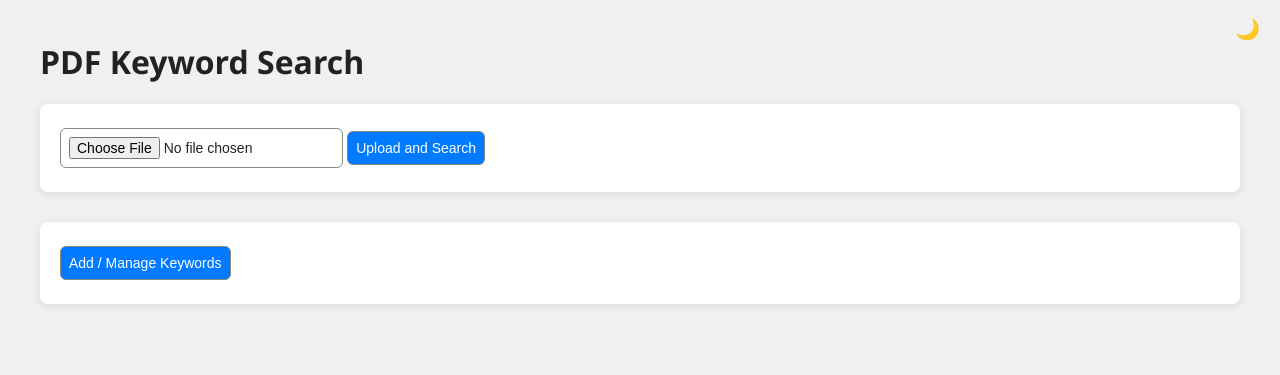
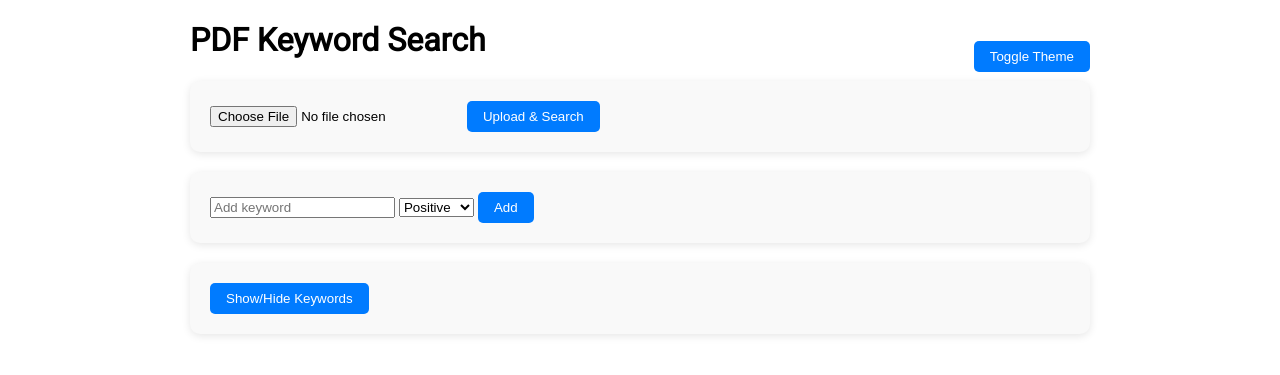
Before and after one commit to Aaronicc/darwin-aaron-santiago-pdf-keyword-search, a Flask app: page / in a window 1280 px wide. Shown: the top 375 px of the page. Run offline with Flask 3, Linux system fonts and the light colour scheme; data that the repository does not hold is empty.

Commit message:
Update index.html

```diff
--- a/templates/index.html
+++ b/templates/index.html
@@ -1,324 +1,211 @@
 <!DOCTYPE html>
-<html lang="en">
+<html lang="en" data-theme="light">
 <head>
-  <meta charset="UTF-8" />
+    <meta charset="UTF-8">
     <title>PDF Keyword Search</title>
+    <link href="https://fonts.googleapis.com/css2?family=Roboto&display=swap" rel="stylesheet">
     <style>
-    :root {
-      --bg-color: #f0f0f0;
-      --text-color: #222;
-      --card-bg: #fff;
-      --highlight-color: #ffc107;
-      --button-bg: #007bff;
-      --button-hover: #0056b3;
-    }
-
-    [data-theme="dark"] {
-      --bg-color: #1f1f1f;
-      --text-color: #eaeaea;
-      --card-bg: #2a2a2a;
-    }
-
         body {
-      font-family: 'Segoe UI', sans-serif;
-      background-color: var(--bg-color);
-      color: var(--text-color);
-      margin: 0;
-      padding: 40px;
+            font-family: 'Roboto', sans-serif;
+            margin: 20px;
+            background-color: var(--bg);
+            color: var(--text);
             transition: background-color 0.3s, color 0.3s;
         }
-
-    h1 {
-      margin-top: 0;
+        [data-theme="light"] {
+            --bg: #ffffff;
+            --text: #000000;
+            --card: #f9f9f9;
+            --button: #007BFF;
         }
-
-    .section {
-      background-color: var(--card-bg);
+        [data-theme="dark"] {
+            --bg: #121212;
+            --text: #f5f5f5;
+            --card: #1f1f1f;
+            --button: #1E88E5;
+        }
+        .container {
+            max-width: 900px;
+            margin: auto;
+        }
+        .card {
+            background: var(--card);
             padding: 20px;
-      border-radius: 8px;
-      margin-bottom: 30px;
+            margin-bottom: 20px;
+            border-radius: 10px;
             box-shadow: 0 2px 8px rgba(0,0,0,0.1);
         }
-
-    input, select, button {
-      padding: 8px;
-      border-radius: 6px;
-      border: 1px solid #888;
-      margin: 4px 0;
-      font-size: 14px;
+        .btn {
+            background-color: var(--button);
+            color: white;
+            padding: 8px 16px;
+            border: none;
+            cursor: pointer;
+            border-radius: 5px;
         }
-
-    input, select {
-      background-color: var(--card-bg);
-      color: var(--text-color);
+        .btn:hover {
+            opacity: 0.9;
         }
-
-    input[type="password"] {
-      letter-spacing: 1px;
-    }
-
-    button {
-      background-color: var(--button-bg);
-      color: white;
-      cursor: pointer;
-    }
-
-    button:hover {
-      background-color: var(--button-hover);
-    }
-
-    .results {
-      background: var(--card-bg);
-      border: 1px solid #444;
-    }
-
-    .highlight {
-      background-color: var(--highlight-color);
-      font-weight: bold;
-    }
-
-    ul {
-      list-style: none;
-      padding-left: 0;
-    }
-
-    li {
-      margin-bottom: 6px;
-    }
-
         .btn-icon {
             background: none;
             border: none;
-      color: #ff4d4d;
-      font-size: 16px;
             cursor: pointer;
+            font-size: 1em;
         }
-
-    .theme-toggle {
-      position: absolute;
-      top: 15px;
-      right: 20px;
-      font-size: 20px;
-      cursor: pointer;
+        .hidden {
+            display: none;
         }
-
-    /* Toast */
-    .toast {
-      position: fixed;
-      top: 20px;
-      right: 20px;
-      background: #333;
-      color: white;
-      padding: 12px 20px;
-      border-radius: 8px;
-      box-shadow: 0 0 10px #000;
-      opacity: 0;
-      transform: translateY(-20px);
-      transition: opacity 0.3s ease, transform 0.3s ease;
-      z-index: 999;
+        .line-highlight {
+            background-color: yellow;
         }
-
-    .toast.show {
-      opacity: 1;
-      transform: translateY(0);
+        .summary {
+            font-weight: bold;
         }
-
-    /* Spinner */
-    #loadingSpinner {
-      display: none;
-      position: fixed;
-      top: 50%;
-      left: 50%;
-      transform: translate(-50%, -50%);
-      z-index: 999;
+        .toggle-btn {
+            float: right;
+            margin-top: -40px;
         }
-
-    .spinner {
-      border: 6px solid #ccc;
-      border-top: 6px solid #007bff;
-      border-radius: 50%;
-      width: 50px;
-      height: 50px;
-      animation: spin 1s linear infinite;
-    }
-
-    @keyframes spin {
-      to { transform: rotate(360deg); }
-    }
-
     </style>
 </head>
-<body data-theme="light">
-  <div class="theme-toggle" onclick="toggleTheme()">🌙</div>
-  <div id="loadingSpinner"><div class="spinner"></div></div>
-  <div id="toast" class="toast"></div>
-
+<body>
+<div class="container">
     <h1>PDF Keyword Search</h1>
 
-  {% with messages = get_flashed_messages(with_categories=true) %}
+    <button class="btn toggle-btn" onclick="toggleTheme()">Toggle Theme</button>
+
+    {% with messages = get_flashed_messages() %}
       {% if messages %}
-      <script>
-        window.addEventListener("DOMContentLoaded", () => {
-          showToast("{{ messages[0][1] }}");
-        });
-      </script>
+        <ul>
+        {% for message in messages %}
+          <li>{{ message }}</li>
+        {% endfor %}
+        </ul>
       {% endif %}
     {% endwith %}
 
-  <form method="POST" enctype="multipart/form-data" class="section" onsubmit="showSpinner()">
+    <div class="card">
+        <form method="POST" enctype="multipart/form-data">
             <input type="file" name="pdf" required>
-    <button type="submit">Upload and Search</button>
+            <button type="submit" class="btn">Upload & Search</button>
         </form>
+    </div>
 
-  <div class="section">
-    <button onclick="toggleKeywords()">Add / Manage Keywords</button>
-    <div id="keywords-section" style="display: none;">
-      <h3>Positive Keywords</h3>
-      <ul>
-        {% for kw in pos_keywords %}
-        <li>
-          {{ kw }}
-          <form id="delete-{{ kw }}" method="POST" action="{{ url_for('delete_keyword', keyword=kw) }}" style="display:inline;">
-            <button type="button" class="btn-icon" onclick="openPasswordModal('{{ kw }}')">🗑️</button>
-          </form>
-        </li>
-        {% endfor %}
-      </ul>
-      <h3>Negative Keywords</h3>
-      <ul>
-        {% for kw in neg_keywords %}
-        <li>
-          {{ kw }}
-          <form id="delete-{{ kw }}" method="POST" action="{{ url_for('delete_keyword', keyword=kw) }}" style="display:inline;">
-            <button type="button" class="btn-icon" onclick="openPasswordModal('{{ kw }}')">🗑️</button>
-          </form>
-        </li>
-        {% endfor %}
-      </ul>
+    <div class="card">
         <form method="POST" action="{{ url_for('add_keyword') }}">
-        <input type="text" name="keyword" placeholder="Enter keyword" required>
+            <input type="text" name="keyword" placeholder="Add keyword" required>
             <select name="type">
                 <option value="positive">Positive</option>
                 <option value="negative">Negative</option>
             </select>
-        <button type="submit">Add Keyword</button>
+            <button type="submit" class="btn">Add</button>
+        </form>
+    </div>
+
+    <div class="card">
+        <button class="btn" onclick="toggleKeywords()">Show/Hide Keywords</button>
+        <div id="keywords-section" style="display: none;">
+            <h3>Positive Keywords</h3>
+            <p>
+                {% for kw in pos_keywords %}
+                  <form id="delete-{{ kw }}" method="POST" action="{{ url_for('delete_keyword', keyword=kw) }}" style="display:inline;">
+                    <span>
+                      {{ kw }}
+                      <button type="button" class="btn-icon" onclick="openPasswordModal('{{ kw }}')">🗑️</button>
+                    </span>
+                  </form>
+                  {% if not loop.last %}/ {% endif %}
+                {% endfor %}
+            </p>
+
+            <h3>Negative Keywords</h3>
+            <p>
+                {% for kw in neg_keywords %}
+                  <form id="delete-{{ kw }}" method="POST" action="{{ url_for('delete_keyword', keyword=kw) }}" style="display:inline;">
+                    <span>
+                      {{ kw }}
+                      <button type="button" class="btn-icon" onclick="openPasswordModal('{{ kw }}')">🗑️</button>
+                    </span>
+                  </form>
+                  {% if not loop.last %}/ {% endif %}
+                {% endfor %}
+            </p>
+        </div>
+    </div>
+
+    {% if summary_count %}
+    <div class="card">
+        <h3>Keyword Summary</h3>
+        <div class="summary">
+            <p>Positive:</p>
+            <ul>
+                {% for kw, count in summary_count['positive'].items() %}
+                <li>{{ kw }}: {{ count }}</li>
+                {% endfor %}
+            </ul>
+            <p>Negative:</p>
+            <ul>
+                {% for kw, count in summary_count['negative'].items() %}
+                <li>{{ kw }}: {{ count }}</li>
+                {% endfor %}
+            </ul>
+        </div>
+    </div>
+    {% endif %}
+
+    {% if results %}
+    <div class="card">
+        <h3>Search Results</h3>
+        {% for result in results %}
+        <div>
+            <strong>Page {{ result.page }}:</strong><br>
+            {% for line in result.lines %}
+              <div>
+                {{ line | safe }}
+              </div>
+            {% endfor %}
+            <hr>
+        </div>
+        {% endfor %}
+    </div>
+    {% endif %}
+</div>
+
+<!-- Password Modal -->
+<div id="passwordModal" class="hidden">
+    <div class="card">
+        <h3>Enter Password to Delete</h3>
+        <form id="passwordForm" method="POST">
+            <input type="password" name="password" id="passwordInput" required>
+            <button type="submit" class="btn">Confirm</button>
+            <button type="button" class="btn" onclick="closePasswordModal()">Cancel</button>
         </form>
     </div>
 </div>
 
-  {% if summary_count %}
-  <div class="section results">
-    <h3>Keyword Summary</h3>
-    <p><strong>Positive:</strong>
-      {% for kw, count in summary_count['positive'].items() %}
-        {{ kw }} ({{ count }}){% if not loop.last %}, {% endif %}
-      {% endfor %}
-    </p>
-    <p><strong>Negative:</strong>
-      {% for kw, count in summary_count['negative'].items() %}
-        {{ kw }} ({{ count }}){% if not loop.last %}, {% endif %}
-      {% endfor %}
-    </p>
-  </div>
-  {% endif %}
+<script>
+    let deleteKeyword = "";
 
-  {% if results %}
-  <div class="section results">
-    <h3>Match Results</h3>
-    {% for result in results %}
-    <div style="margin-bottom: 20px;">
-      <strong>Page {{ result.page }}</strong><br>
-      Positive: {{ result.found_positive | join(', ') or 'None' }}<br>
-      Negative: {{ result.found_negative | join(', ') or 'None' }}<br>
-      <ul>
-        {% for line in result.lines %}
-        <li>
-          {% for word in line.split() %}
-            {% if word.lower() in result.found_positive|map('lower') or word.lower() in result.found_negative|map('lower') %}
-              <span class="highlight">{{ word }}</span>
-            {% else %}
-              {{ word }}
-            {% endif %}
-          {% endfor %}
-        </li>
-        {% endfor %}
-      </ul>
-    </div>
-    {% endfor %}
-  </div>
-  {% endif %}
-
-  <!-- Modal -->
-  <div id="passwordModal" class="modal" style="display:none;">
-    <div class="modal-content">
-      <p>Enter password to delete keyword:</p>
-      <input type="hidden" id="modalKeyword">
-      <input type="password" id="modalPassword" placeholder="Password" required>
-      <br><br>
-      <button onclick="submitDeleteForm()">Confirm</button>
-      <button onclick="closePasswordModal()">Cancel</button>
-    </div>
-  </div>
-
-  <script>
     function toggleKeywords() {
         const section = document.getElementById("keywords-section");
         section.style.display = section.style.display === "none" ? "block" : "none";
     }
 
     function openPasswordModal(keyword) {
-      document.getElementById("modalKeyword").value = keyword;
-      document.getElementById("modalPassword").value = "";
-      document.getElementById("passwordModal").style.display = "block";
+        deleteKeyword = keyword;
+        const form = document.getElementById("passwordForm");
+        form.action = "/delete/" + encodeURIComponent(keyword);
+        document.getElementById("passwordModal").classList.remove("hidden");
     }
 
     function closePasswordModal() {
-      document.getElementById("passwordModal").style.display = "none";
-    }
-
-    function submitDeleteForm() {
-      const keyword = document.getElementById("modalKeyword").value;
-      const password = document.getElementById("modalPassword").value;
-      const form = document.getElementById("delete-" + keyword);
-      const input = document.createElement("input");
-      input.type = "hidden";
-      input.name = "password";
-      input.value = password;
-      form.appendChild(input);
-      form.submit();
-    }
-
-    window.onclick = function(event) {
-      const modal = document.getElementById("passwordModal");
-      if (event.target == modal) {
-        closePasswordModal();
-      }
-    }
-
-    function showSpinner() {
-      document.getElementById("loadingSpinner").style.display = "block";
-    }
-
-    function showToast(message) {
-      const toast = document.getElementById("toast");
-      toast.textContent = message;
-      toast.classList.add("show");
-      setTimeout(() => toast.classList.remove("show"), 3000);
+        deleteKeyword = "";
+        document.getElementById("passwordModal").classList.add("hidden");
     }
 
     function toggleTheme() {
-      const body = document.body;
-      const current = body.getAttribute("data-theme");
-      const next = current === "dark" ? "light" : "dark";
-      body.setAttribute("data-theme", next);
-      localStorage.setItem("theme", next);
-      document.querySelector(".theme-toggle").textContent = next === "dark" ? "☀️" : "🌙";
-    }
-
-    window.onload = () => {
-      const savedTheme = localStorage.getItem("theme") || "light";
-      document.body.setAttribute("data-theme", savedTheme);
-      document.querySelector(".theme-toggle").textContent = savedTheme === "dark" ? "☀️" : "🌙";
+        const html = document.documentElement;
+        const newTheme = html.getAttribute("data-theme") === "light" ? "dark" : "light";
+        html.setAttribute("data-theme", newTheme);
     }
 </script>
 </body>
```
Lines whose indentation alone changed are shown as unchanged.
